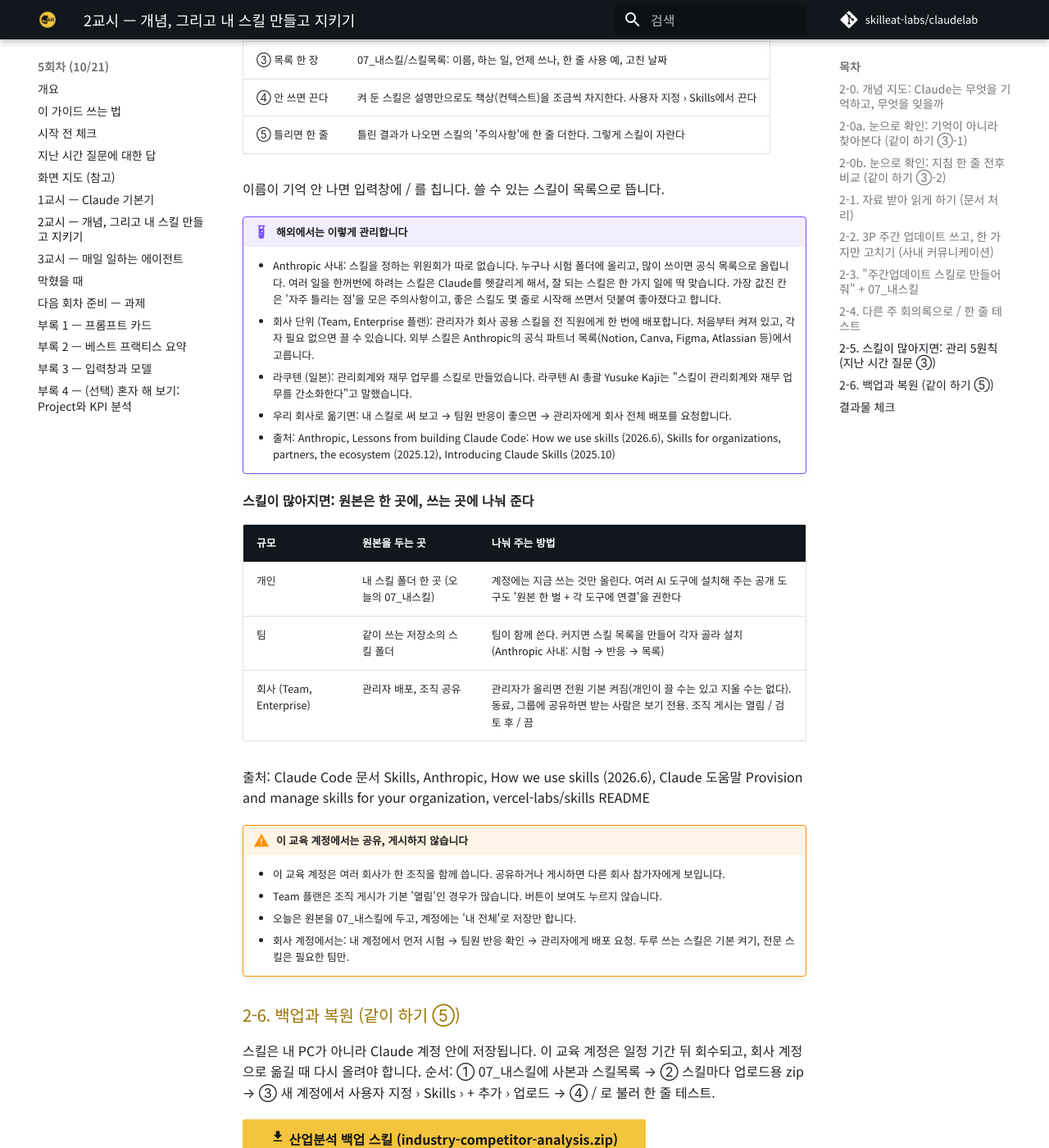
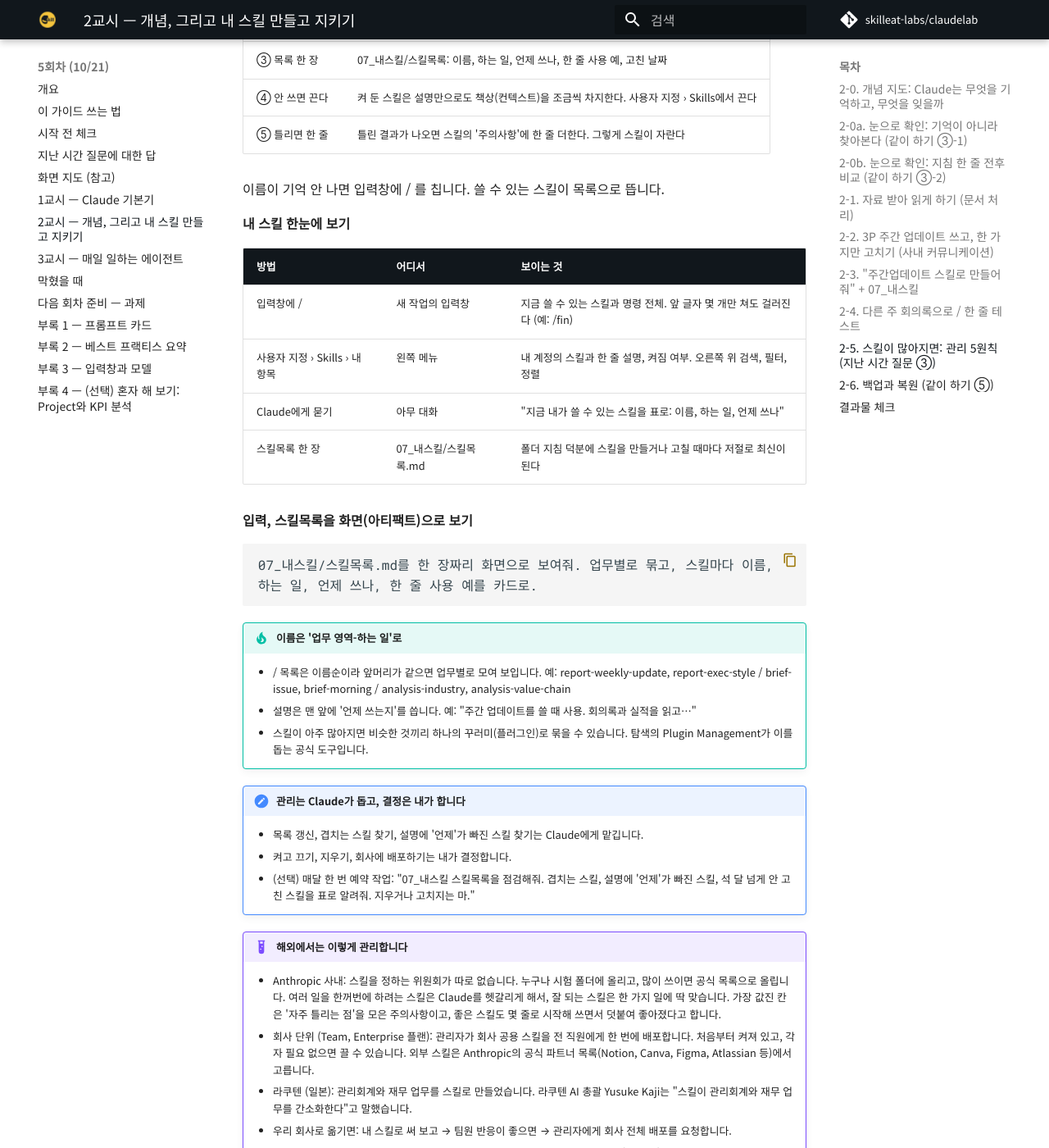
Before and after one commit to skilleat-labs/claudelab, an MkDocs documentation site: the page built from docs/day5/06.md, in a window 1280 px wide and 1400 px high, scrolled down 6776 px. Shown: the whole window at 82% size. Built offline with MkDocs 1.6.1 and Material for MkDocs 9.7.7, drawn with Linux system fonts in a browser that asks for light colours; comment, search, counter and statistics services are not loaded.

Commit message:
5회차 2-5: 내 스킬 한눈에 보기, 이름 짓기 규칙, 관리 분담
Co-Authored-By: Claude Opus 5.5 <noreply@anthropic.com>

````diff
--- a/docs/day5/06.md
+++ b/docs/day5/06.md
@@ -215,6 +215,31 @@ Claude는 PDF, Word, 엑셀을 그냥 읽습니다. 파일을 폴더에 넣고
 
 이름이 기억 안 나면 입력창에 / 를 칩니다. 쓸 수 있는 스킬이 목록으로 뜹니다.
 
+**내 스킬 한눈에 보기**
+
+| 방법 | 어디서 | 보이는 것 |
+| --- | --- | --- |
+| 입력창에 / | 새 작업의 입력창 | 지금 쓸 수 있는 스킬과 명령 전체. 앞 글자 몇 개만 쳐도 걸러진다 (예: /fin) |
+| 사용자 지정 › Skills › 내 항목 | 왼쪽 메뉴 | 내 계정의 스킬과 한 줄 설명, 켜짐 여부. 오른쪽 위 검색, 필터, 정렬 |
+| Claude에게 묻기 | 아무 대화 | "지금 내가 쓸 수 있는 스킬을 표로: 이름, 하는 일, 언제 쓰나" |
+| 스킬목록 한 장 | 07_내스킬/스킬목록.md | 폴더 지침 덕분에 스킬을 만들거나 고칠 때마다 저절로 최신이 된다 |
+
+**입력, 스킬목록을 화면(아티팩트)으로 보기**
+
+```text
+07_내스킬/스킬목록.md를 한 장짜리 화면으로 보여줘. 업무별로 묶고, 스킬마다 이름, 하는 일, 언제 쓰나, 한 줄 사용 예를 카드로.
+```
+
+!!! tip "이름은 '업무 영역-하는 일'로"
+    - / 목록은 이름순이라 앞머리가 같으면 업무별로 모여 보입니다. 예: report-weekly-update, report-exec-style / brief-issue, brief-morning / analysis-industry, analysis-value-chain
+    - 설명은 맨 앞에 '언제 쓰는지'를 씁니다. 예: "주간 업데이트를 쓸 때 사용. 회의록과 실적을 읽고…"
+    - 스킬이 아주 많아지면 비슷한 것끼리 하나의 꾸러미(플러그인)로 묶을 수 있습니다. 탐색의 Plugin Management가 이를 돕는 공식 도구입니다.
+
+!!! note "관리는 Claude가 돕고, 결정은 내가 합니다"
+    - 목록 갱신, 겹치는 스킬 찾기, 설명에 '언제'가 빠진 스킬 찾기는 Claude에게 맡깁니다.
+    - 켜고 끄기, 지우기, 회사에 배포하기는 내가 결정합니다.
+    - (선택) 매달 한 번 예약 작업: "07_내스킬 스킬목록을 점검해줘. 겹치는 스킬, 설명에 '언제'가 빠진 스킬, 석 달 넘게 안 고친 스킬을 표로 알려줘. 지우거나 고치지는 마."
+
 !!! example "해외에서는 이렇게 관리합니다"
     - Anthropic 사내: 스킬을 정하는 위원회가 따로 없습니다. 누구나 시험 폴더에 올리고, 많이 쓰이면 공식 목록으로 올립니다. 여러 일을 한꺼번에 하려는 스킬은 Claude를 헷갈리게 해서, 잘 되는 스킬은 한 가지 일에 딱 맞습니다. 가장 값진 칸은 '자주 틀리는 점'을 모은 주의사항이고, 좋은 스킬도 몇 줄로 시작해 쓰면서 덧붙여 좋아졌다고 합니다.
     - 회사 단위 (Team, Enterprise 플랜): 관리자가 회사 공용 스킬을 전 직원에게 한 번에 배포합니다. 처음부터 켜져 있고, 각자 필요 없으면 끌 수 있습니다. 외부 스킬은 Anthropic의 공식 파트너 목록(Notion, Canva, Figma, Atlassian 등)에서 고릅니다.
````
